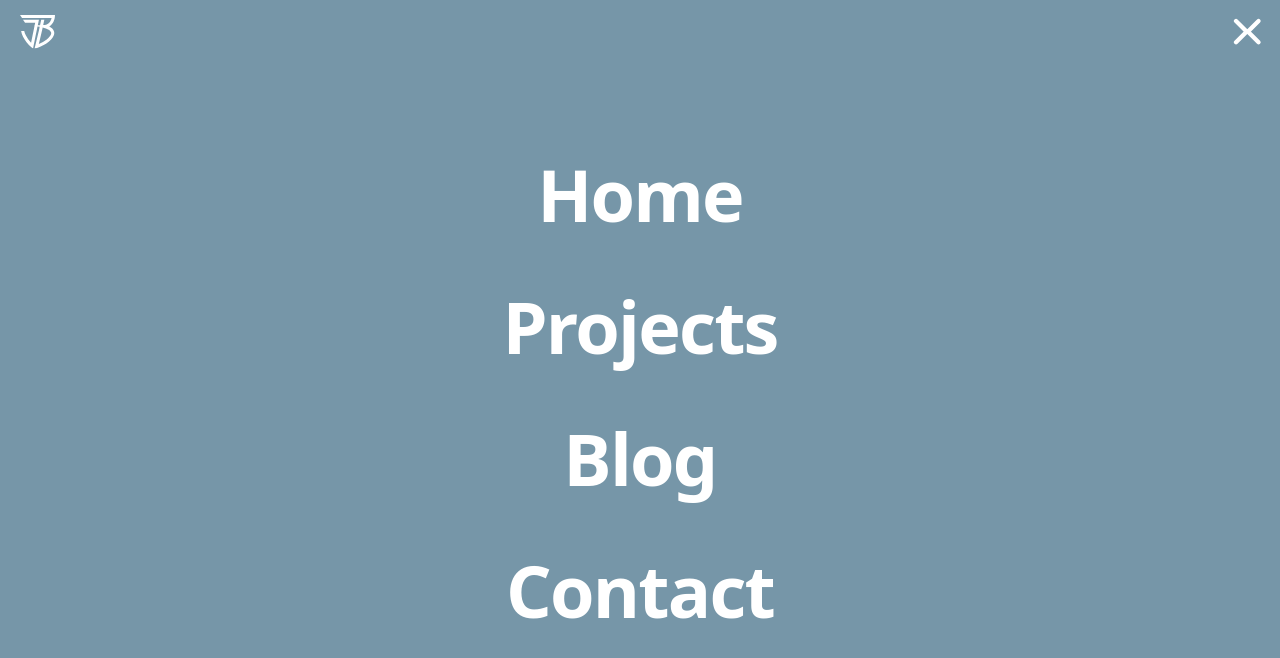
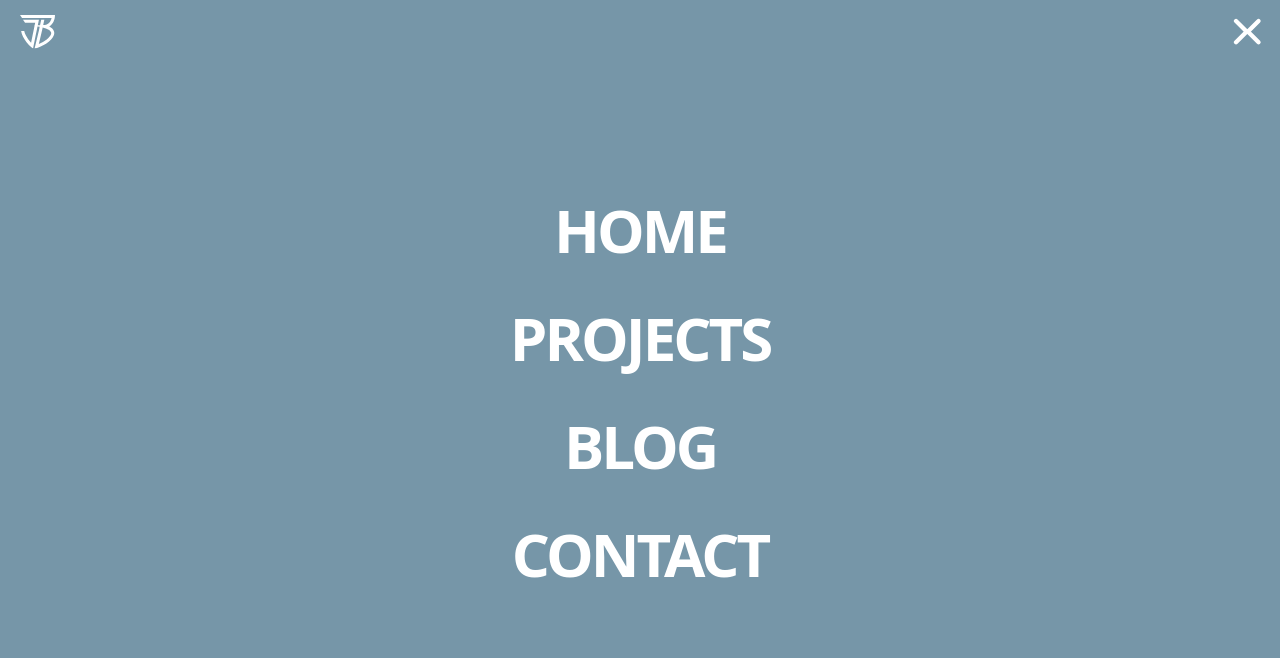
Before and after one commit to jablancTheDesigner/Jablanc-v3, a Next.js app: page / in a window 1280 px wide. Both pictures are taken after a click on the button 1248 px from the left and 32 px from the top of the page. Shown: the top 658 px of the page. Built offline with nearby package versions, Linux system fonts and the light colour scheme.

Commit message:
style edits

```diff
--- a/components/Hero.tsx
+++ b/components/Hero.tsx
@@ -5,7 +5,7 @@ import Link from 'next/link';
 const Hero:FC<any> = (props): ReactElement => {
     const styles = {
       'hero': 'hero min-h-screen flex flex-col items-center justify-center bg-dark',
-      'headline':'relative z-1 relative text-center flex max-w-2xl flex-col z-10',
+      'headline':'relative z-1 relative text-center flex max-w-lg md:max-w-3xl flex-col z-10',
       'h1': 'text-white z-2 relative tracking-tight md:text-6xl lg:text-7xl text-4xl font-bold p-8 drop-shadow-lg'
     }
 
--- a/components/Nav.tsx
+++ b/components/Nav.tsx
@@ -55,7 +55,7 @@ function Nav(){
                     <div className="-mt-[var(--nav-height)] flex flex-col max-w-2xl mx-auto">
                         {links.map( (link, index) => {
                             return <Link href={link.url} key={index}>
-                                <a className="app-button app-button--primary tracking-tight md:text-5xl lg:text-7xl text-4xl"
+                                <a className="app-button app-button--primary md:text-5xl lg:text-6xl text-4xl mb-4 last-of-type:mb-0"
                                    onClick={()=>setOpen(false)}>
                                     {link.name}
                                 </a>
--- a/components/SocialLinks.tsx
+++ b/components/SocialLinks.tsx
@@ -9,7 +9,7 @@ function SocialLinks(){
         {icon: <AiTwotoneMail /> , address: 'mailto:jablancdesigns@gmail.com'}
     ]
     return (
-        <div className="h-16 flex fixed bottom-0 left-0 text-2xl text-primary md:w-auto w-full">
+        <div className="h-16 flex fixed bottom-0 left-0 text-2xl text-primary md:w-auto w-full z-[3]">
             <ul className="list-none border-r border-t border-primary mt-auto px-8 flex gap-8 items-center py-4 w-full justify-evenly">
                 {links.map((link,i) => {
                     return (
--- a/styles/_button.scss
+++ b/styles/_button.scss
@@ -1,7 +1,6 @@
 .app-button{
     position: relative;
-    padding: 20px 35px;
-    margin: 10px;
+    padding: 1rem 2.5rem ;
     border: 2px solid var(--clr-dark);
     background: var(--clr-dark);
     -moz-transition: all 300ms;
@@ -11,7 +10,9 @@
     z-index: 1;
     color: white;
     font-weight: 700;
+    text-transform: uppercase;
     overflow: hidden;
+    letter-spacing: -0.05em;
 
     &:hover {
         border-color: var(--clr-dark);
```
